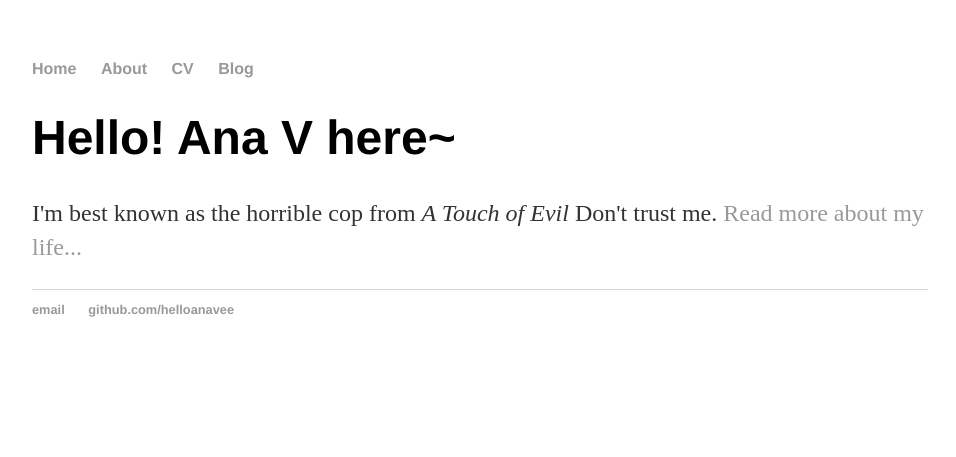
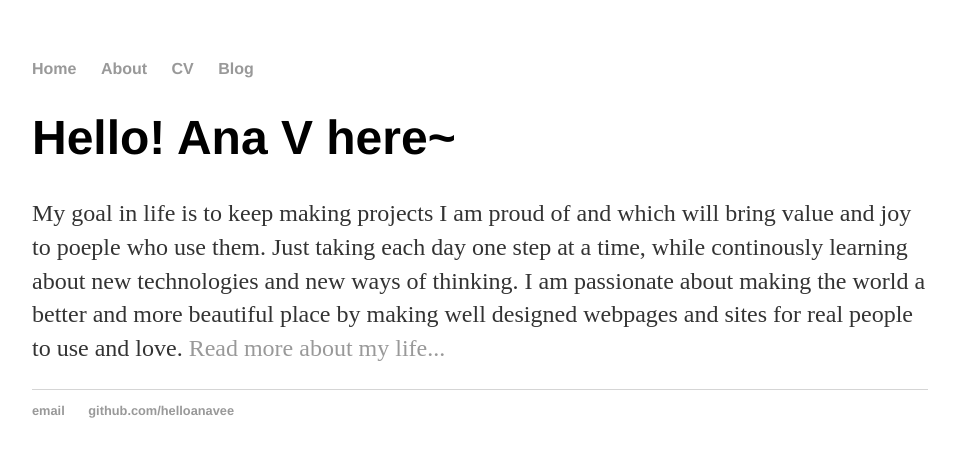
Before and after one commit to helloanavee/helloanavee.github.io, a Jekyll site: the page built from index.html, in a window 1280 px wide. Shown: the top 457 px of the page, without its empty margins (160-1116 px from the left). Built offline with Jekyll 4.4.1, drawn with Linux system fonts in a browser that asks for light colours.

Commit message:
update index.html
updated personal mission

```diff
--- a/index.html
+++ b/index.html
@@ -4,5 +4,5 @@ title: Ana Vasquez - gets the job done
 ---
 <div class="blurb">
 	<h1>Hello! Ana V here~</h1>
-	<p>I'm best known as the horrible cop from <em>A Touch of Evil</em> Don't trust me. <a href="/about">Read more about my life...</a></p>
+	<p>My goal in life is to keep making projects I am proud of and which will bring value and joy to poeple who use them. Just taking each day one step at a time, while continously learning about new technologies and new ways of thinking. I am passionate about making the world a better and more beautiful place by making well designed webpages and sites for real people to use and love. <a href="/about">Read more about my life...</a></p>
 </div><!-- /.blurb -->
```
